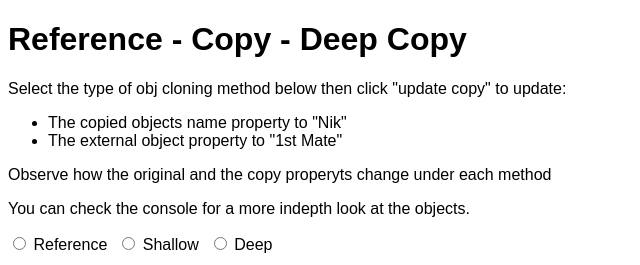
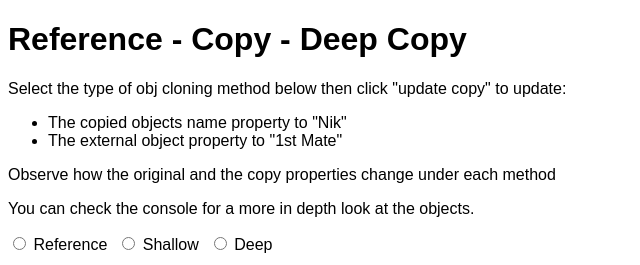
Before and after one commit to NikRowe/JS30-REFERENCE-VS-COPY, a website: page index.html in a window 1280 px wide. Shown: the top 265 px of the page, 0-640 px from the left. Drawn offline with Linux system fonts and the light colour scheme.

Commit message:
Spell Check

```diff
--- a/index.html
+++ b/index.html
@@ -19,9 +19,9 @@
     <li>The external object property to "1st Mate"</li>
   </ul>
   <p>
-    Observe how the original and the copy properyts change under each method
+    Observe how the original and the copy properties change under each method
   </p>
-  <p>You can check the console for a more indepth look at the objects.</p>
+  <p>You can check the console for a more in depth look at the objects.</p>
 
   <ul class="types">
     <li>
```
